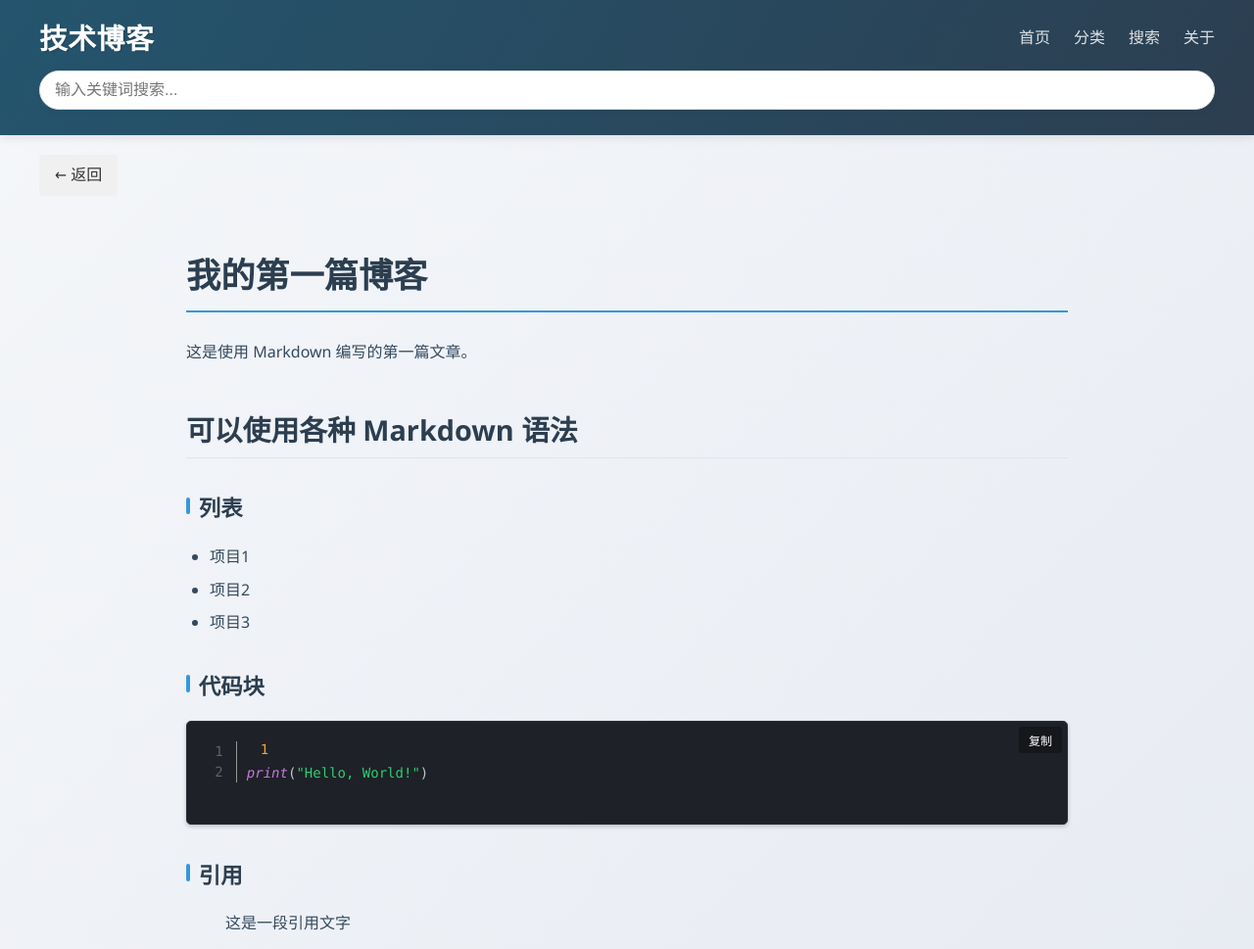
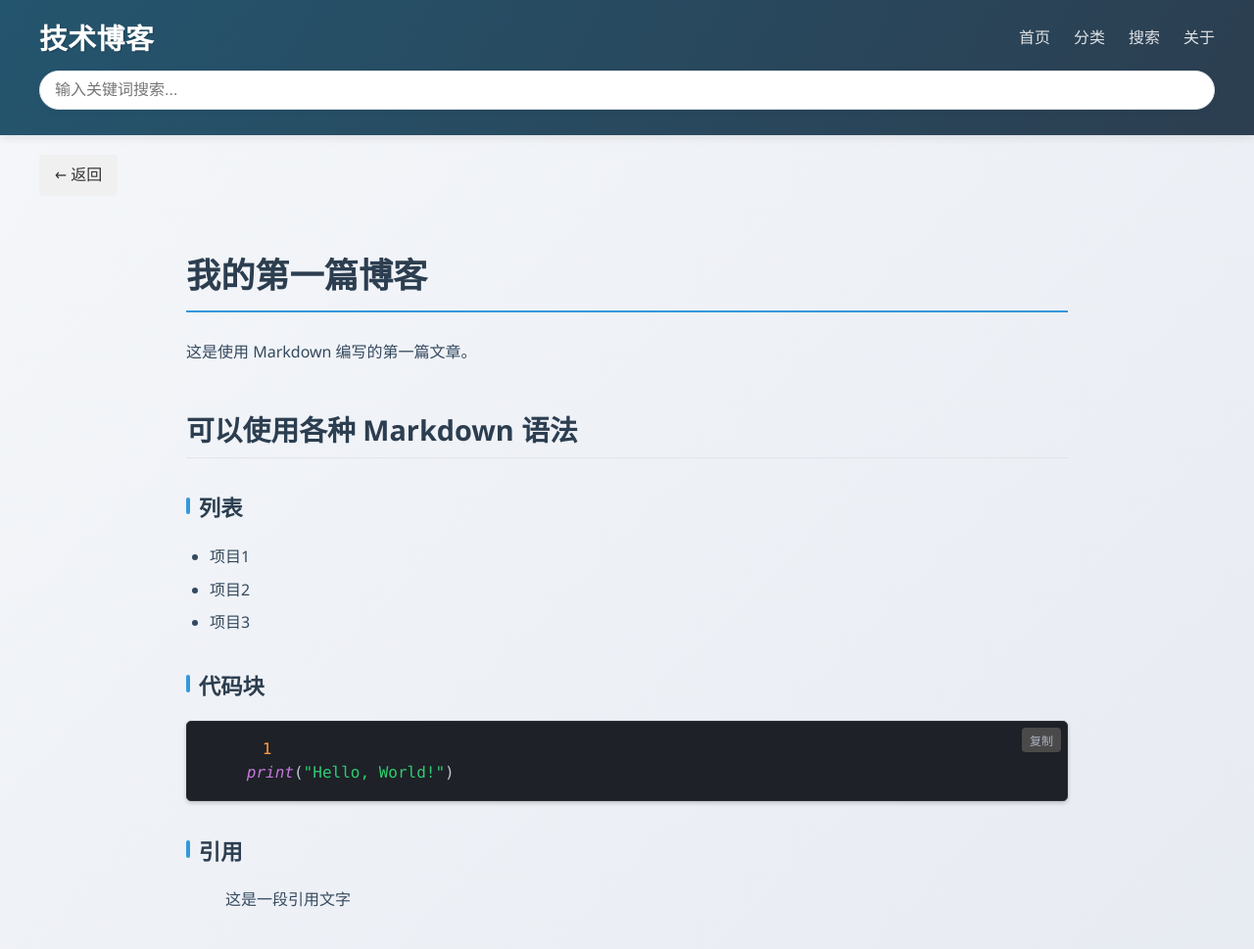
Before and after one commit to Justa-Cai/Justa-Cai, a Jekyll site: the page built from posts/first-post.md, in a window 1280 px wide. Shown: the top 969 px of the page at 98% size. Built offline with Jekyll 4.4.1, drawn with Linux system fonts in a browser that asks for light colours; nearby versions of some CDN libraries; library files that are not in the unit come from our copies; comment, search, counter and statistics services are not loaded.

Commit message:
移除所有自定义行号代码，完全使用CDN版本Prism.js

```diff
--- a/_layouts/post.html
+++ b/_layouts/post.html
@@ -106,7 +106,7 @@ pre[class*="language-"] {
     box-shadow: 0 2px 4px rgba(0,0,0,0.2);  /* 添加阴影效果 */
     border-radius: 6px;
     margin: 1em 0;
-    padding: 1em 0;  /* 修改padding，去掉左右内边距 */
+    padding: 1em;  /* 恢复正常内边距 */
     overflow: auto;
 }
 
@@ -116,44 +116,6 @@ code[class*="language-"] {
     font-family: 'Consolas', 'Monaco', 'Courier New', monospace;
     font-size: 14px;
     line-height: 1.5;
-    padding: 0 1em;  /* 添加左右内边距 */
-}
-
-/* 行号样式 */
-.line-numbers {
-    padding-left: 3.8em !important;  /* 强制使用固定的左内边距 */
-    counter-reset: linenumber;
-    position: relative; /* 确保相对定位 */
-}
-
-.line-numbers .line-numbers-rows {
-    position: absolute;
-    pointer-events: none;
-    top: 1em;  /* 添加顶部偏移，与代码对齐 */
-    font-size: 100%;
-    left: 0;  /* 修改左侧位置 */
-    width: 3em;
-    letter-spacing: -1px;
-    border-right: 1px solid #3a3f4b;  /* 更深的分隔线 */
-    user-select: none;
-    padding: 0;  /* 移除内边距 */
-    z-index: 0; /* 确保在代码后面 */
-}
-
-.line-numbers .line-numbers-rows > span {
-    pointer-events: none;
-    display: block;
-    counter-increment: linenumber;
-    line-height: 1.5;  /* 添加行高，与代码对齐 */
-    padding: 0;  /* 移除内边距 */
-}
-
-.line-numbers .line-numbers-rows > span:before {
-    content: counter(linenumber);
-    color: #5c6370;  /* 更亮的行号颜色 */
-    display: block;
-    padding-right: 1em;
-    text-align: right;
 }
 
 /* 代码高亮颜色 - 增强版 */
@@ -269,9 +231,8 @@ code[class*="language-"] {
 </div>
 
 <!-- Prism.js CSS -->
-<!-- 将CSS加载到本地以确保稳定性 -->
-<link rel="stylesheet" href="{{ '/assets/css/prism.css' | relative_url }}">
-<!-- 添加官方行号CSS -->
+<!-- 移除本地CSS，完全使用CDN -->
+<link rel="stylesheet" href="https://cdnjs.cloudflare.com/ajax/libs/prism/1.29.0/themes/prism-okaidia.min.css">
 <link rel="stylesheet" href="https://cdnjs.cloudflare.com/ajax/libs/prism/1.29.0/plugins/line-numbers/prism-line-numbers.min.css">
 
 <!-- Prism.js JavaScript -->
--- a/assets/css/prism.css
+++ /dev/null
@@ -1,137 +0,0 @@
-/* Prism.js 默认主题 */
-code[class*="language-"],
-pre[class*="language-"] {
-    color: #f8f8f2;
-    background: none;
-    text-shadow: 0 1px rgba(0, 0, 0, 0.3);
-    font-family: Consolas, Monaco, 'Andale Mono', 'Ubuntu Mono', monospace;
-    text-align: left;
-    white-space: pre;
-    word-spacing: normal;
-    word-break: normal;
-    word-wrap: normal;
-    line-height: 1.5;
-    -moz-tab-size: 4;
-    -o-tab-size: 4;
-    tab-size: 4;
-    -webkit-hyphens: none;
-    -moz-hyphens: none;
-    -ms-hyphens: none;
-    hyphens: none;
-}
-
-pre[class*="language-"] {
-    padding: 1em;
-    margin: .5em 0;
-    overflow: auto;
-    border-radius: 0.3em;
-}
-
-:not(pre) > code[class*="language-"],
-pre[class*="language-"] {
-    background: #272822;
-}
-
-:not(pre) > code[class*="language-"] {
-    padding: .1em;
-    border-radius: .3em;
-    white-space: normal;
-}
-
-.token.comment,
-.token.prolog,
-.token.doctype,
-.token.cdata {
-    color: #8292a2;
-}
-
-.token.punctuation {
-    color: #f8f8f2;
-}
-
-.namespace {
-    opacity: .7;
-}
-
-.token.property,
-.token.tag,
-.token.constant,
-.token.symbol,
-.token.deleted {
-    color: #f92672;
-}
-
-.token.boolean,
-.token.number {
-    color: #ae81ff;
-}
-
-.token.selector,
-.token.string,
-.token.char,
-.token.builtin,
-.token.inserted {
-    color: #a6e22e;
-}
-
-.token.operator,
-.token.entity,
-.token.url,
-.language-css .token.string,
-.style .token.string,
-.token.variable {
-    color: #f8f8f2;
-}
-
-.token.atrule,
-.token.attr-value,
-.token.function,
-.token.class-name {
-    color: #e6db74;
-}
-
-.token.keyword {
-    color: #f92672;
-}
-
-.token.regex,
-.token.important {
-    color: #fd971f;
-}
-
-.token.important,
-.token.bold {
-    font-weight: bold;
-}
-
-.token.italic {
-    font-style: italic;
-}
-
-.token.entity {
-    cursor: help;
-}
-
-/* 复制按钮样式 */
-.copy-button {
-    position: absolute;
-    top: 5px;
-    right: 5px;
-    background: rgba(0,0,0,0.3);
-    color: white;
-    border: none;
-    border-radius: 3px;
-    padding: 5px 10px;
-    cursor: pointer;
-    font-size: 12px;
-    transition: all 0.2s;
-    z-index: 10;
-}
-
-.copy-button:hover {
-    background: rgba(0,0,0,0.5);
-}
-
-pre {
-    position: relative !important;
-}
--- a/assets/js/prism.js
+++ /dev/null
@@ -1,45 +0,0 @@
-// Prism.js 核心功能
-Prism.languages.extend('markup', {
-    'script': {
-        pattern: /(<script[^>]*>)[\s\S]*?(?=<\/script>)/i,
-        lookbehind: true,
-        inside: {
-            'rest': Prism.languages.javascript
-        }
-    }
-});
-
-Prism.languages.extend('markup', {
-    'style': {
-        pattern: /(<style[^>]*>)[\s\S]*?(?=<\/style>)/i,
-        lookbehind: true,
-        inside: {
-            'rest': Prism.languages.css
-        }
-    }
-});
-
-Prism.languages.extend('markup', {
-    'comment': {
-        pattern: /<!--(?:(?!<!--)[\s\S])*?-->/,
-        inside: {
-            'markupclose': /-->/
-        }
-    }
-});
-
-// 简单的初始化
-document.addEventListener('DOMContentLoaded', function() {
-    // 确保所有pre标签都有line-numbers类
-    document.querySelectorAll('pre').forEach(function(pre) {
-        if (!pre.classList.contains('line-numbers')) {
-            pre.classList.add('line-numbers');
-        }
-    });
-
-    // 确保Prism已加载
-    if (typeof Prism !== 'undefined') {
-        console.log('Prism初始化');
-        // 让Prism内置的行号插件自动工作
-    }
-});
```
Also changed, not shown: other parts of _layouts/post.html (+0 -14 lines).
